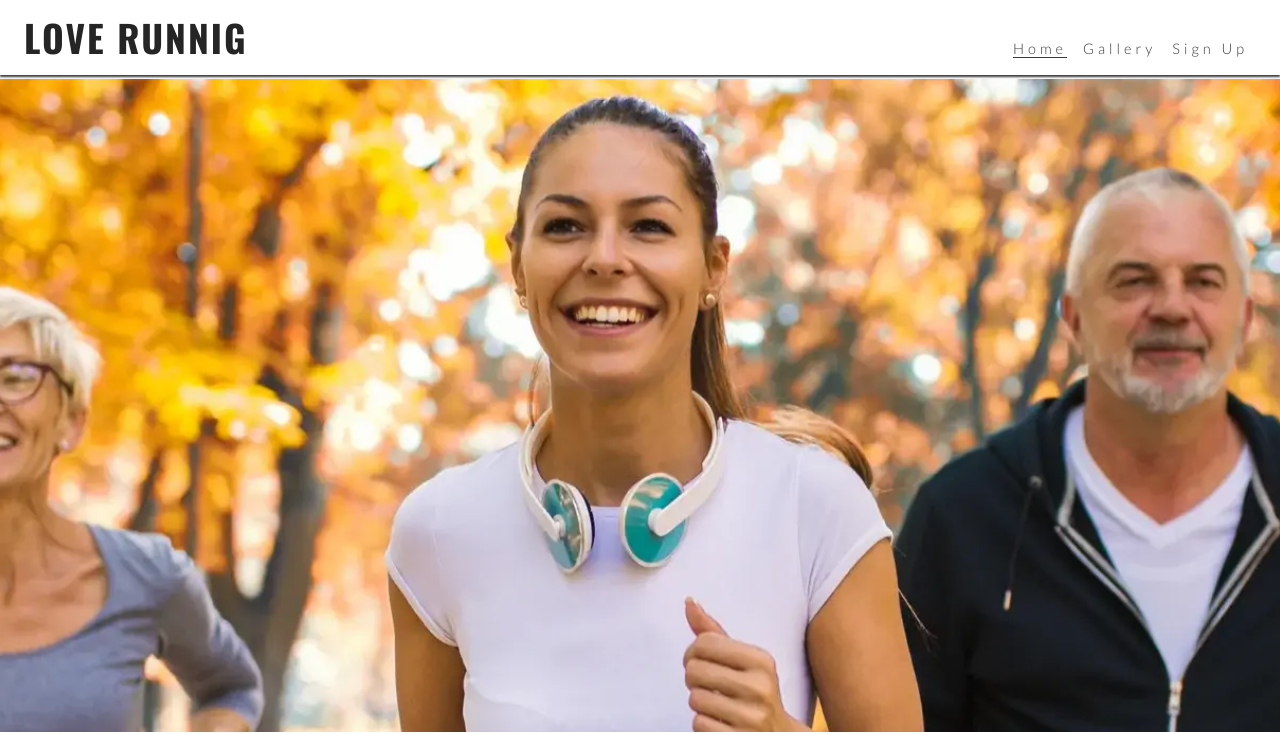
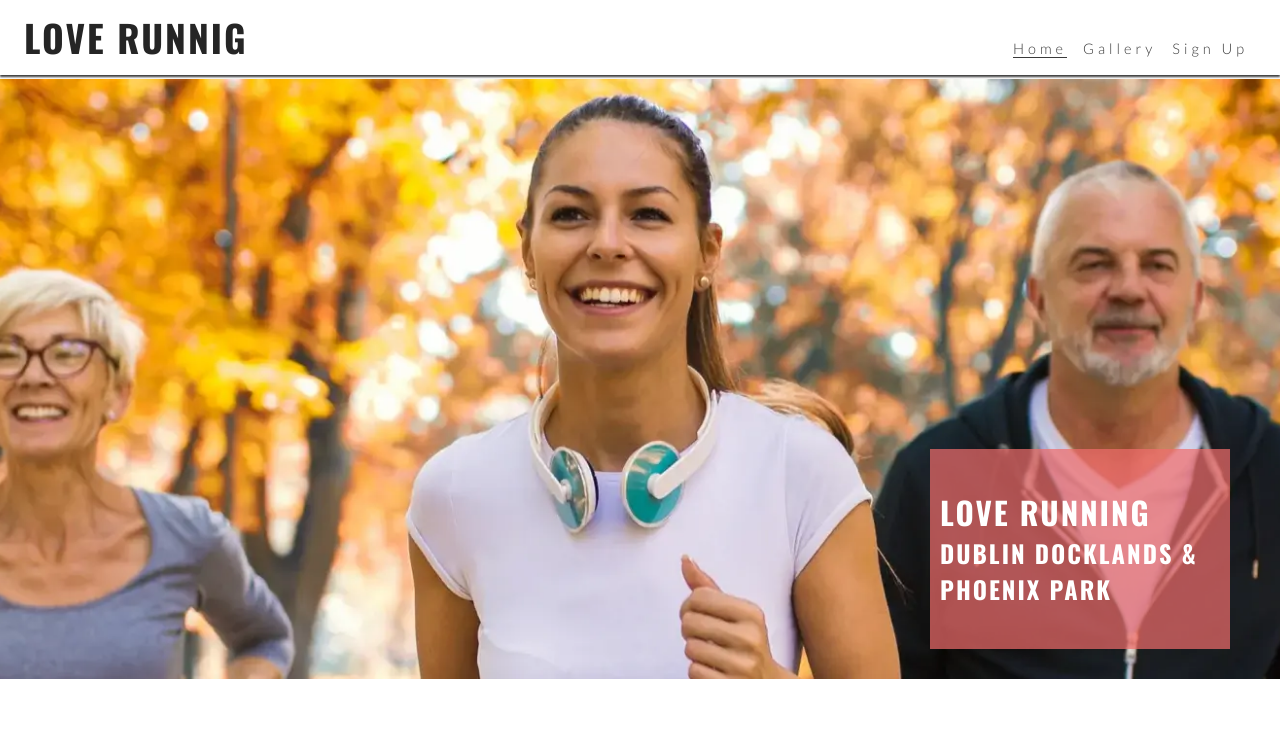
Before and after one commit to SimonCzEdu/Love-Running-Project-for-CI, a plain HTML site: page index.html in a window 1280 px wide. Shown: the top 734 px of the page. Drawn offline with nearby package versions, Linux system fonts and the light colour scheme.

Commit message:
Add cover text with club name and locations

```diff
--- a/assets/css/style.css
+++ b/assets/css/style.css
@@ -19,6 +19,12 @@ body {
     font-family: 'Lato', sans-serif;
 }
 
+h1, h2, h3 {
+    font-family: 'Oswald', sans-serif;
+    text-transform: uppercase;
+    letter-spacing: 2px;
+    color: #252525;
+}
 
 /* Header */
 header {
@@ -37,13 +43,6 @@ header {
 header a {
     text-decoration: none;
     color: inherit;
-}
-
-h1 {
-    font-family: 'Oswald', sans-serif;
-    text-transform: uppercase;
-    letter-spacing: 2px;
-    color: #252525;
 }
 
 /* Unordered list styling */
@@ -93,7 +92,6 @@ main {
     /* Make main element take up any surplus space to push footer down */
     flex: 1 0 auto;
     margin-top: 47px;
-    background: url("../images/hero-image.webp") no-repeat center center/cover;
 }
 
 /* Hero section */
@@ -101,6 +99,23 @@ main {
 #hero {
     height: 600px;
     width: 100%;
+    background: url("../images/hero-image.webp") no-repeat center center/cover;
+    position: relative;
+}
+
+#cover-text {
+    background-color: rgba(241, 109, 107, 0.7);
+    font-size: 130%;
+    position: absolute;
+    bottom: 30px;
+    width: 80%;
+    min-height: 200px;
+    padding-top: 40px;
+    padding-left: 10px;
+}
+
+#cover-text > h2, #cover-text > h3 {
+    color: #ffffff;
 }
 
 /* Footer */
@@ -122,7 +137,7 @@ main {
 @media screen and (min-width: 768px) {
     /*Header  */
     nav {
-        display:block;
+        display: block;
         position: relative;
         box-shadow: none;
         width: fit-content;
@@ -152,6 +167,13 @@ main {
         /* Push main content to accomodate larger header*/
         margin-top: 79px;
     }
+
+    /* Hero images */
+
+    #cover-text {
+        width: 300px;
+        right: 50px;
+    }
 }
 
 /* Large devices (laptops and desktops, 992px and up */
--- a/index.html
+++ b/index.html
@@ -48,7 +48,12 @@
 
     <!-- Main element -->
     <main>
-        <section id="hero"></section>
+        <section id="hero">
+            <div id="cover-text">
+                <h2>Love Running</h2>
+                <h3>Dublin Docklands & Phoenix Park</h3>
+            </div>
+        </section>
     </main>
 
     <!-- Footer -->
@@ -58,13 +63,15 @@
                     aria-label="Visit our Facebook page (opens in a new tab)"><i class="fa-brands fa-facebook"></i></a>
             </li>
             <li><a href="http://twitter.com/" targer="_blank" rel="noopener"
-                    aria-label="Visit our Twitter (I refuse to call it X) page (opens in a new tab)"><i class="fa-brands fa-twitter"></i></a>
+                    aria-label="Visit our Twitter (I refuse to call it X) page (opens in a new tab)"><i
+                        class="fa-brands fa-twitter"></i></a>
             </li>
             <li><a href="http://youtube.com/" targer="_blank" rel="noopener"
                     aria-label="Visit our Youtube page (opens in a new tab)"><i class="fa-brands fa-youtube"></i></a>
             </li>
             <li><a href="http://instagram.com/" targer="_blank" rel="noopener"
-                    aria-label="Visit our Instagram page (opens in a new tab)"><i class="fa-brands fa-instagram"></i></a>
+                    aria-label="Visit our Instagram page (opens in a new tab)"><i
+                        class="fa-brands fa-instagram"></i></a>
             </li>
         </ul>
     </footer>
```
